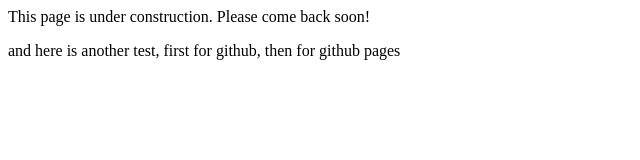
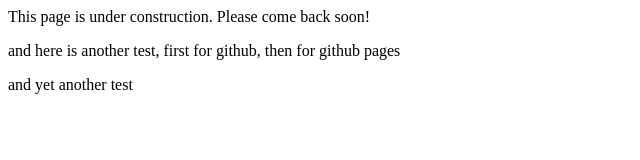
Before and after one commit to novicearts/novicearts.github.io, a plain HTML site: page index.html in a window 1280 px wide. Shown: the whole page, without its empty margins (0-640 px from the left). Drawn offline with Linux system fonts and the light colour scheme.

Commit message:
third test

```diff
--- a/index.html
+++ b/index.html
@@ -6,5 +6,6 @@
 <bodyd>
 <p>This page is under construction. Please come back soon!</p>
 <p>and here is another test, first for github, then for github pages</p>
+<p>and yet another test</p>
 </body>
 </html>
```
